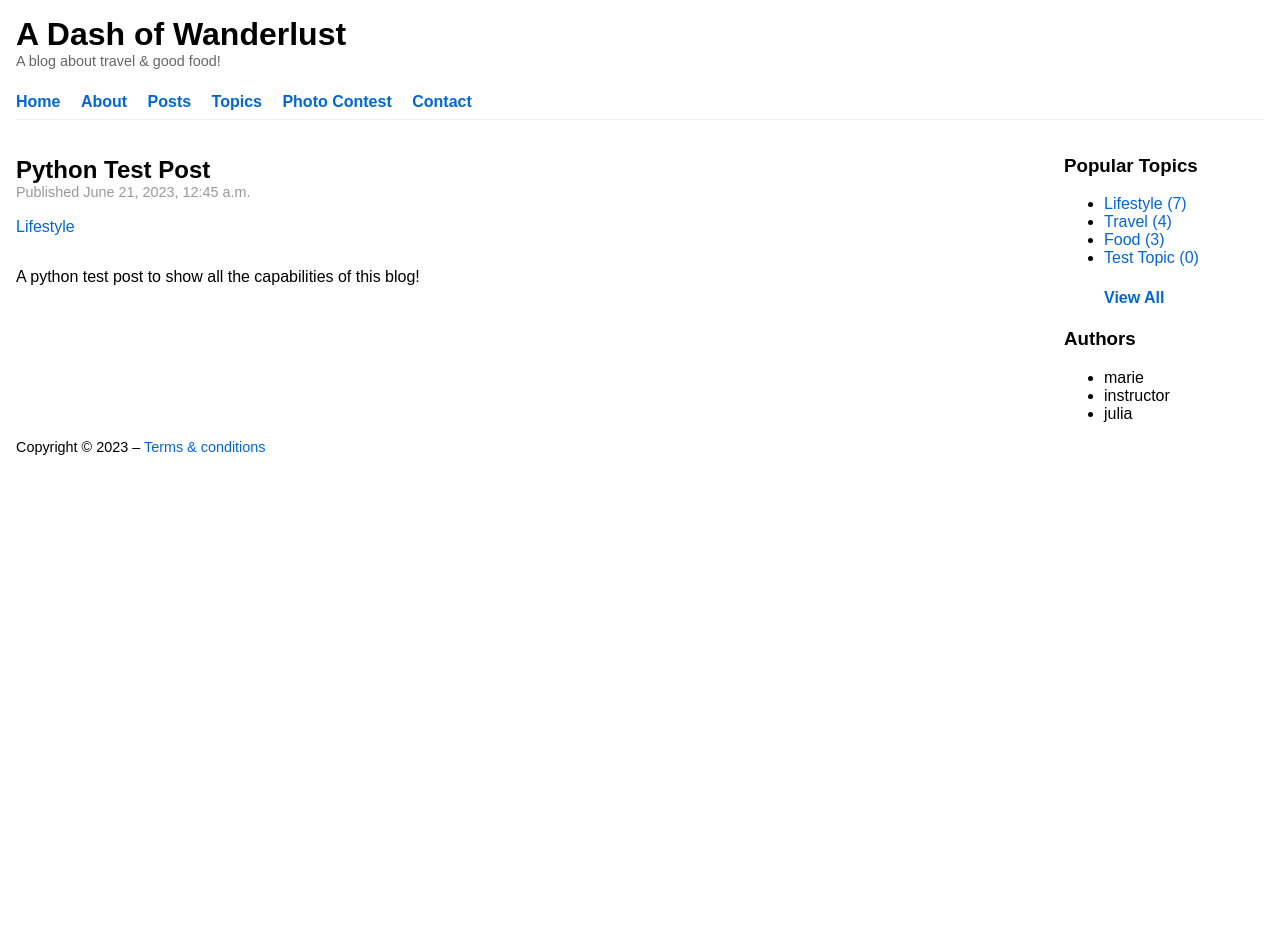
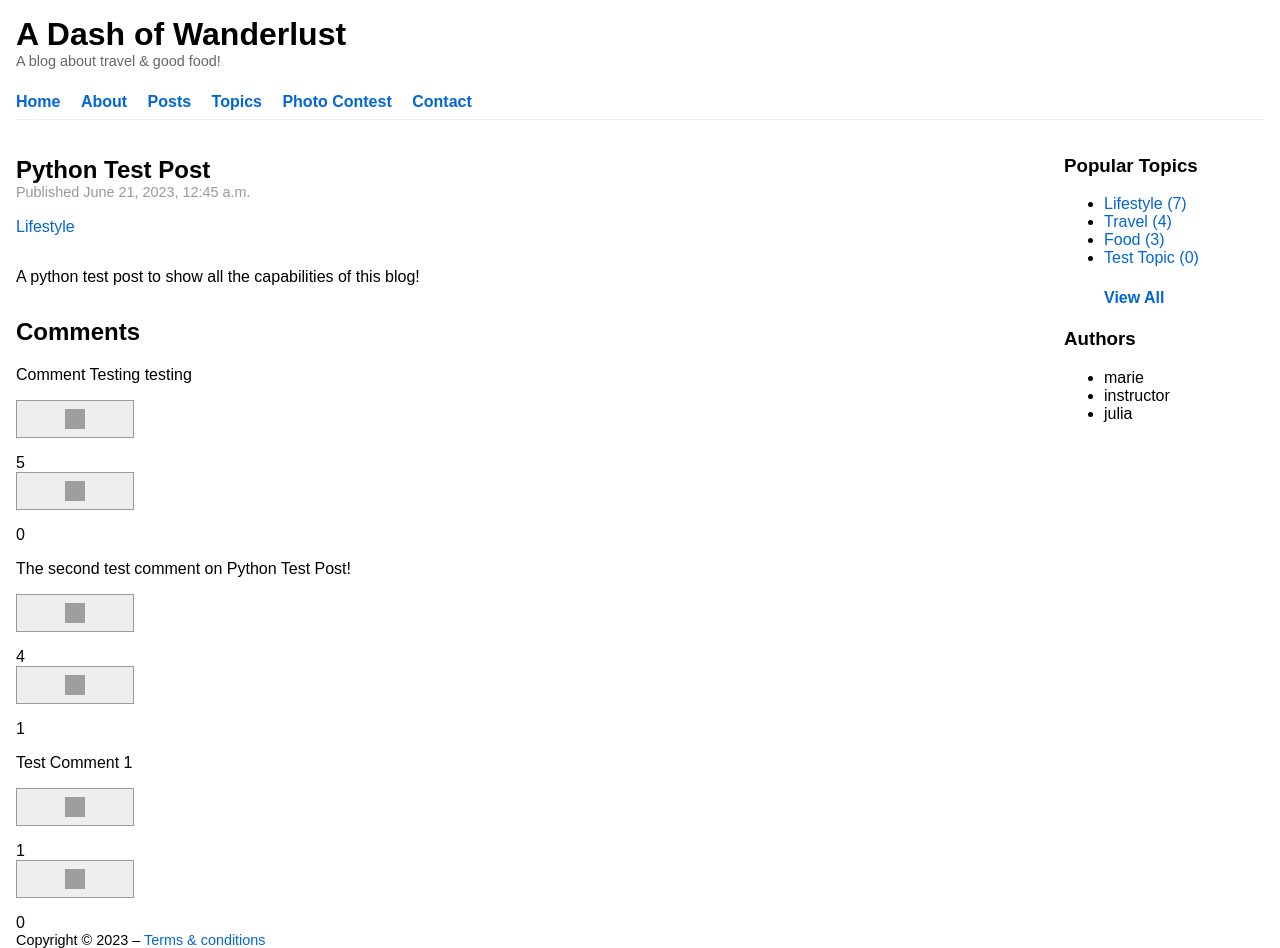
Before and after one commit to czubikj/julia_wanderlust, a Django app: a page that uses blog/templates/blog/base.html in a window 1280 px wide. Before the commit the page ends 455 px from the top, so only its background shows below. Run offline with Django 4.2, Linux system fonts and the light colour scheme; data comes from the database, SQL or seed files in the repository; both versions use the stored data as it was after the commit; some libraries are stand-ins or nearby versions; grey boxes are pictures that could not be loaded.

Commit message:
Almost Good Likes & Dislikes Comments

```diff
--- a/blog/models.py
+++ b/blog/models.py
@@ -61,6 +61,10 @@ class PostQuerySet(models.QuerySet):
         #annotate all topics with the number of posts, limited to the top 10 posts
         annotated_topics = Topic.objects.annotate(num_posts=Count('blog_posts', filter=models.Q(blog_posts__in=top_10_post_ids))).order_by('-num_posts')
         return annotated_topics
+    def get_comments(self):
+        rel_comments = Comment.objects.filter(blog_posts__in=selft)
+        return rel_comments
+
 
 class Post(models.Model):
     """
@@ -163,6 +167,9 @@ class Comment(models.Model): #Comment model where visitors can write comments on
     created = models.DateTimeField(auto_now_add=True)  # Sets on create
     updated = models.DateTimeField(auto_now=True)  # Updates on each save
 
+    likes = models.PositiveIntegerField(default=0) #likes for comments
+    dislikes = models.PositiveIntegerField(default=0) #dislikes for comments
+
     class Meta:
         ordering = ['-created']
 
--- /dev/null
+++ b/blog/static/blog/comments.js
@@ -0,0 +1,37 @@
+$(document).ready(function () {
+  // Handle like button click
+  $('.like-comment').click(function () {
+    var comment_id = $(this).data('comment-id');
+    $.ajax({
+      url: '/comments/' + comment_id + '/like/',
+      method: 'POST',
+      data: {
+        'csrfmiddlewaretoken': '{{ csrf_token }}'
+      },
+      success: function (response) {
+        $('.comment-likes[data-comment-id=' + comment_id + ']').text(response.likes);
+      },
+      error: function (xhr, status, error) {
+        console.log(xhr.responseText);
+      }
+    });
+  });
+
+  // Handle dislike button click
+  $('.dislike-comment').click(function () {
+    var comment_id = $(this).data('comment-id');
+    $.ajax({
+      url: '/comments/' + comment_id + '/dislike/',
+      method: 'POST',
+      data: {
+        'csrfmiddlewaretoken': '{{ csrf_token }}'
+      },
+      success: function (response) {
+        $('.comment-dislikes[data-comment-id=' + comment_id + ']').text(response.dislikes);
+      },
+      error: function (xhr, status, error) {
+        console.log(xhr.responseText);
+      }
+    });
+  });
+});
--- /dev/null
+++ b/blog/static/blog/csrf.js
@@ -0,0 +1,18 @@
+/* blog/static/blog/csrf.js */
+
+function getCookie(name) {
+    var cookieValue = null;
+    if (document.cookie && document.cookie !== '') {
+        var cookies = document.cookie.split(';');
+        for (var i = 0; i < cookies.length; i++) {
+            var cookie = cookies[i].trim();
+            // Does this cookie string begin with the name we want?
+            if (cookie.substring(0, name.length + 1) === (name + '=')) {
+                cookieValue = decodeURIComponent(cookie.substring(name.length + 1));
+                break;
+            }
+        }
+    }
+    return cookieValue;
+}
+var csrftoken = getCookie('csrftoken');
--- a/blog/templates/blog/base.html
+++ b/blog/templates/blog/base.html
@@ -9,6 +9,11 @@
 </head>
 
 <body>
+  {% block js %}
+    <script src="{% static "blog/csrf.js" %}"></script>
+    <script src="{% static "blog/comments.js" %}"></script>
+  {% endblock %}
+
   {% if messages %}
   <div class="django-messages">
     {% for message in messages %}
--- a/blog/templates/blog/post_detail.html
+++ b/blog/templates/blog/post_detail.html
@@ -1,4 +1,5 @@
 {% extends "blog/base.html" %}
+{% load static %}
 
 {% block page_title %}{{ post.title }}{% endblock %}
 
@@ -14,4 +15,29 @@
 
   <section class="content">{{ post.content|safe|linebreaks }}</section>
 </article>
+
+<h2>Comments</h2>
+{% for comment in comments %}
+<div class="comment">
+    <p>{{ comment.text }}</p>
+    <div class="likes">
+        <form method="post" action="{% url 'like_comment' comment.pk %}">
+            {% csrf_token %}
+            <button type="submit" class="like-comment">
+                <img src="{% static 'thumbsup.png' %}" alt="Like" width="20" height="20">
+            </button>
+        </form>
+        <span class="comment-likes" data-comment-id="{{ comment.pk }}">{{ comment.likes }}</span>
+    </div>
+    <div class="dislikes">
+        <form method="post" action="{% url 'dislike_comment' comment.pk %}">
+            {% csrf_token %}
+            <button type="submit" class="dislike-comment">
+                <img src="{% static 'thumbsdown.png' %}" alt="Dislike" width="20" height="20">
+            </button>
+        </form>
+        <span class="comment-dislikes" data-comment-id="{{ comment.pk }}">{{ comment.dislikes }}</span>
+    </div>
+</div>
+{% endfor %}
 {% endblock %}
--- a/blog/views.py
+++ b/blog/views.py
@@ -10,6 +10,9 @@ from django.views.generic import DetailView, FormView, ListView
 from django.urls import reverse_lazy
 from django.contrib import messages
 
+from django.http import HttpResponse, JsonResponse
+from django.db.models import F, Value
+import json
 
 # Create your views here.
 
@@ -28,6 +31,7 @@ def home(request):
     related_topics = top_posts.get_related_topics()
     # retrieve the topics for all the posts, annotated with number of posts, with annotations limited to top 10 posts
     pop_topics = models.Post.objects.get_popular_topics().distinct().order_by('-num_posts')
+    comments = models.Post.objects.get_comments()
 
 
     context = {
@@ -37,6 +41,7 @@ def home(request):
         'top_posts': top_posts,
         'related_topics': related_topics,
         'pop_topics': pop_topics,
+        'comments': comments,
     }
 
     return render(request, 'blog/home.html', context)
@@ -106,7 +111,10 @@ class PostDetailView(DetailView):
 
         related_topics = post.topics.all()
 
+        comments = post.comments.all()
+
         context['related_topics'] = related_topics
+        context['comments'] = comments
         return context
 
 class TopicListView(ListView):
@@ -210,6 +218,17 @@ class ContestFormView(FormView):
         )
         return super().form_valid(form)
 
+def like_comment(request, pk):
+    if request.method == 'POST':
+        comment = models.Comment.objects.get(pk=pk)
+        models.Comment.objects.filter(pk=pk).update(likes=F('likes') + 1)
+        return HttpResponse(status=204)
+
+def dislike_comment(request, pk):
+    if request.method == 'POST':
+        comment = models.Comment.objects.get(pk=pk)
+        models.Comment.objects.filter(pk=pk).update(dislikes=F('dislikes') + 1)
+        return HttpResponse(status=204)
 
 def terms_and_conditions(request):
    return render(request, 'blog/terms_and_conditions.html')
--- a/julia_wanderlust/settings.py
+++ b/julia_wanderlust/settings.py
@@ -28,6 +28,7 @@ SECRET_KEY = 'django-insecure-r0&f#5jkm_%d4yhq!i%)r+=rsb*%y8*p@1tyf@3$u(-n=k06&!
 DEBUG = int(os.environ.get('DEBUG', '1'))
 ALLOWED_HOSTS = []
 
+CSRF_TRUSTED_ORIGINS = ["https://*.azurewebsites.net"]
 
 # Application definition
 
@@ -47,6 +48,7 @@ INSTALLED_APPS = [
 
 MIDDLEWARE = [
     'django.middleware.security.SecurityMiddleware',
+    'whitenoise.middleware.WhiteNoiseMiddleware',
     'django.contrib.sessions.middleware.SessionMiddleware',
     'django.middleware.common.CommonMiddleware',
     'django.middleware.csrf.CsrfViewMiddleware',
@@ -133,3 +135,4 @@ MEDIA_URL = '/media/'
 MEDIA_ROOT = os.path.join(BASE_DIR, 'media')
 
 CKEDITOR_UPLOAD_PATH = 'uploads/'
+CKEDITOR_IMAGE_BACKEND = "pillow"
--- a/julia_wanderlust/urls.py
+++ b/julia_wanderlust/urls.py
@@ -42,4 +42,6 @@ urlpatterns = [
     path('ckeditor/', include('ckeditor_uploader.urls')),
     #path('photo-contest/', views.contest_form, name='photo-contest'),
     path('photo-contest/', views.ContestFormView.as_view(), name='photo-contest'),
+    path('comments/<int:pk>/like/', views.like_comment, name='like_comment'),
+    path('comments/<int:pk>/dislike/', views.dislike_comment, name='dislike_comment'),
 ] + static(settings.MEDIA_URL, document_root=settings.MEDIA_ROOT)
```
Also changed, not shown: blog/migrations/0013_comment_dislikes_comment_likes.py (added), blog/static/blog/thumbsdown.png (added), blog/static/blog/thumbsup.png (added), db.sqlite3.
